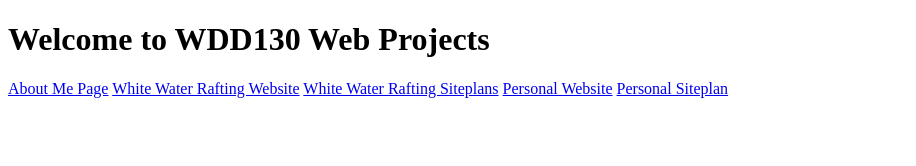
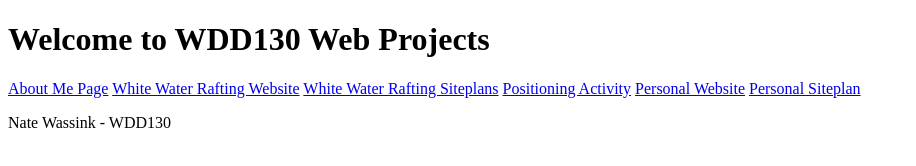
Before and after one commit to nwassink92/wdd130, a plain HTML site: page index.html in a window 1280 px wide. Shown: the whole page, without its empty margins (0-916 px from the left). Drawn offline with Linux system fonts and the light colour scheme.

Commit message:
Added a couple bits

```diff
--- a/index.html
+++ b/index.html
@@ -12,9 +12,10 @@
         <a href="aboutme/index.html">About Me Page</a>
         <a href="wwr/index.html">White Water Rafting Website</a>
         <a href="wwr/site-plan-rafting.html">White Water Rafting Siteplans</a>
+        <a href="positioning.html">Positioning Activity</a>
         <a href="#">Personal Website</a>
         <a href="#">Personal Siteplan</a>
     </nav>
-
+    <p>Nate Wassink - WDD130</p>
 </body>
 </html>
```
